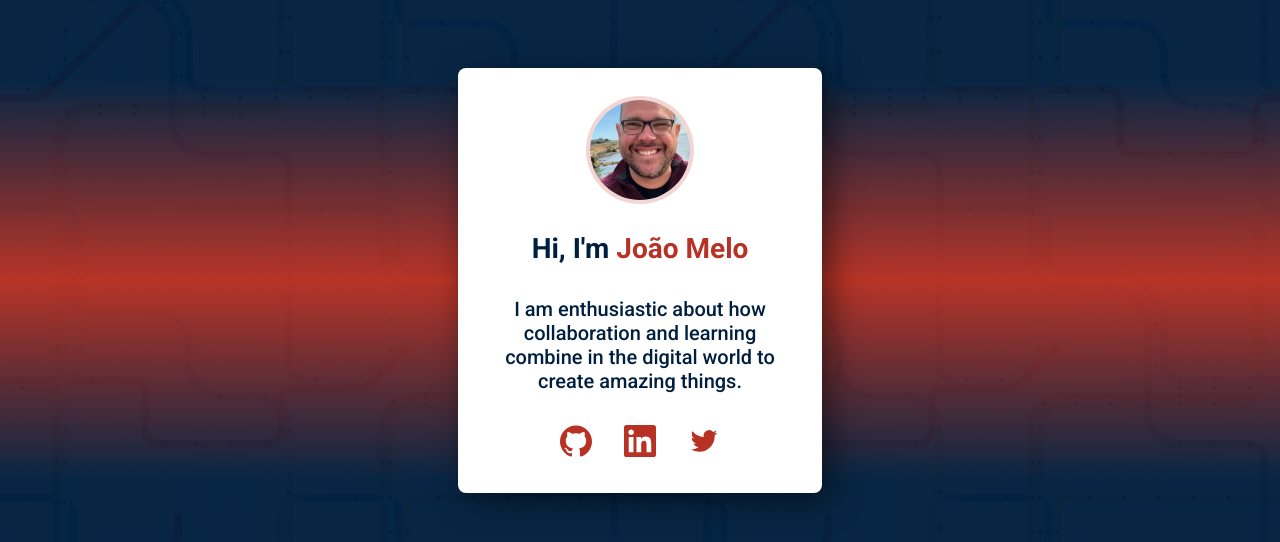
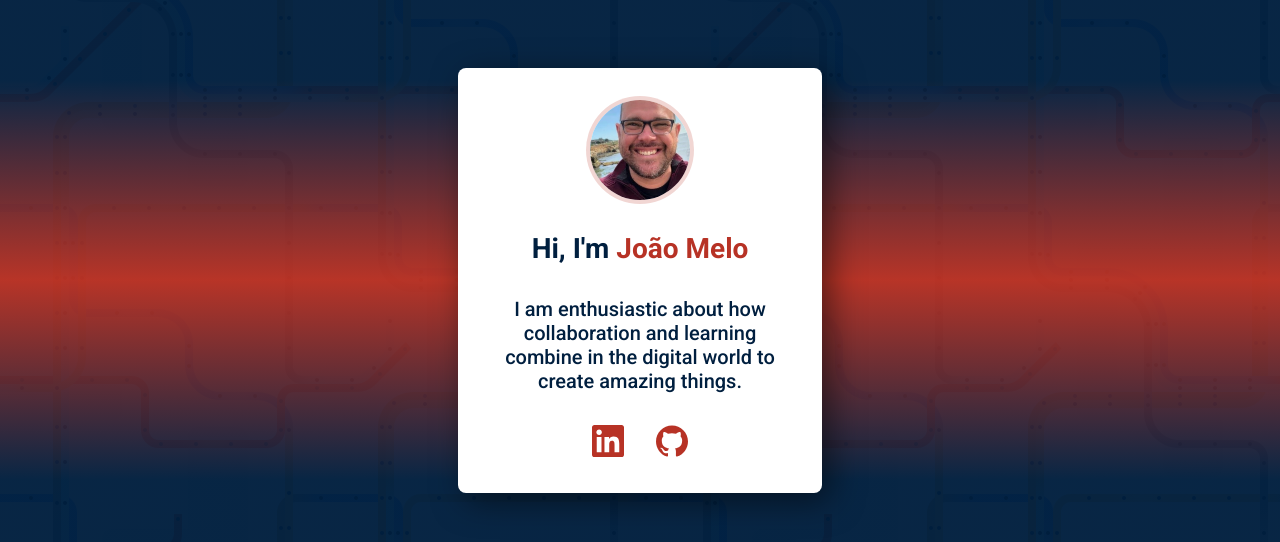
Before and after one commit to joaomelo/profile, a website built with Vite: page site/index.html in a window 1280 px wide. Shown: the part 120-662 px from the top of the page. Built offline with nearby package versions, Linux system fonts and the light colour scheme.

Commit message:
Update index.html

```diff
--- a/site/index.html
+++ b/site/index.html
@@ -50,19 +50,6 @@
           digital world to create amazing things.
         </h2>
         <div class="social-links">
-          <a href="https://github.com/joaomelo" target="_blank">
-            <svg
-              role="img"
-              viewBox="0 0 24 24"
-              xmlns="http://www.w3.org/2000/svg"
-              class="social-link"
-            >
-              <title>GitHub</title>
-              <path
-                d="M12 .297c-6.63 0-12 5.373-12 12 0 5.303 3.438 9.8 8.205 11.385.6.113.82-.258.82-.577 0-.285-.01-1.04-.015-2.04-3.338.724-4.042-1.61-4.042-1.61C4.422 18.07 3.633 17.7 3.633 17.7c-1.087-.744.084-.729.084-.729 1.205.084 1.838 1.236 1.838 1.236 1.07 1.835 2.809 1.305 3.495.998.108-.776.417-1.305.76-1.605-2.665-.3-5.466-1.332-5.466-5.93 0-1.31.465-2.38 1.235-3.22-.135-.303-.54-1.523.105-3.176 0 0 1.005-.322 3.3 1.23.96-.267 1.98-.399 3-.405 1.02.006 2.04.138 3 .405 2.28-1.552 3.285-1.23 3.285-1.23.645 1.653.24 2.873.12 3.176.765.84 1.23 1.91 1.23 3.22 0 4.61-2.805 5.625-5.475 5.92.42.36.81 1.096.81 2.22 0 1.606-.015 2.896-.015 3.286 0 .315.21.69.825.57C20.565 22.092 24 17.592 24 12.297c0-6.627-5.373-12-12-12"
-              />
-            </svg>
-          </a>
           <a
             href="https://www.linkedin.com/in/joaomelo81/?locale=en_US"
             target="_blank"
@@ -79,16 +66,16 @@
               />
             </svg>
           </a>
-          <a href="https://twitter.com/joaomeloplus" target="_blank">
+          <a href="https://github.com/joaomelo" target="_blank">
             <svg
               role="img"
               viewBox="0 0 24 24"
               xmlns="http://www.w3.org/2000/svg"
               class="social-link"
             >
-              <title>Twitter</title>
+              <title>GitHub</title>
               <path
-                d="M22,5.8a8.49,8.49,0,0,1-2.36.64,4.13,4.13,0,0,0,1.81-2.27,8.21,8.21,0,0,1-2.61,1,4.1,4.1,0,0,0-7,3.74A11.64,11.64,0,0,1,3.39,4.62a4.16,4.16,0,0,0-.55,2.07A4.09,4.09,0,0,0,4.66,10.1,4.05,4.05,0,0,1,2.8,9.59v.05a4.1,4.1,0,0,0,3.3,4A3.93,3.93,0,0,1,5,13.81a4.9,4.9,0,0,1-.77-.07,4.11,4.11,0,0,0,3.83,2.84A8.22,8.22,0,0,1,3,18.34a7.93,7.93,0,0,1-1-.06,11.57,11.57,0,0,0,6.29,1.85A11.59,11.59,0,0,0,20,8.45c0-.17,0-.35,0-.53A8.43,8.43,0,0,0,22,5.8Z"
+                d="M12 .297c-6.63 0-12 5.373-12 12 0 5.303 3.438 9.8 8.205 11.385.6.113.82-.258.82-.577 0-.285-.01-1.04-.015-2.04-3.338.724-4.042-1.61-4.042-1.61C4.422 18.07 3.633 17.7 3.633 17.7c-1.087-.744.084-.729.084-.729 1.205.084 1.838 1.236 1.838 1.236 1.07 1.835 2.809 1.305 3.495.998.108-.776.417-1.305.76-1.605-2.665-.3-5.466-1.332-5.466-5.93 0-1.31.465-2.38 1.235-3.22-.135-.303-.54-1.523.105-3.176 0 0 1.005-.322 3.3 1.23.96-.267 1.98-.399 3-.405 1.02.006 2.04.138 3 .405 2.28-1.552 3.285-1.23 3.285-1.23.645 1.653.24 2.873.12 3.176.765.84 1.23 1.91 1.23 3.22 0 4.61-2.805 5.625-5.475 5.92.42.36.81 1.096.81 2.22 0 1.606-.015 2.896-.015 3.286 0 .315.21.69.825.57C20.565 22.092 24 17.592 24 12.297c0-6.627-5.373-12-12-12"
               />
             </svg>
           </a>
```
